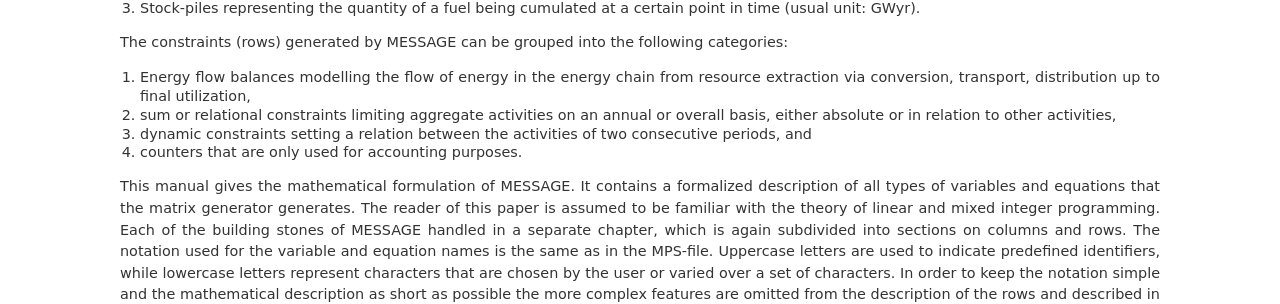
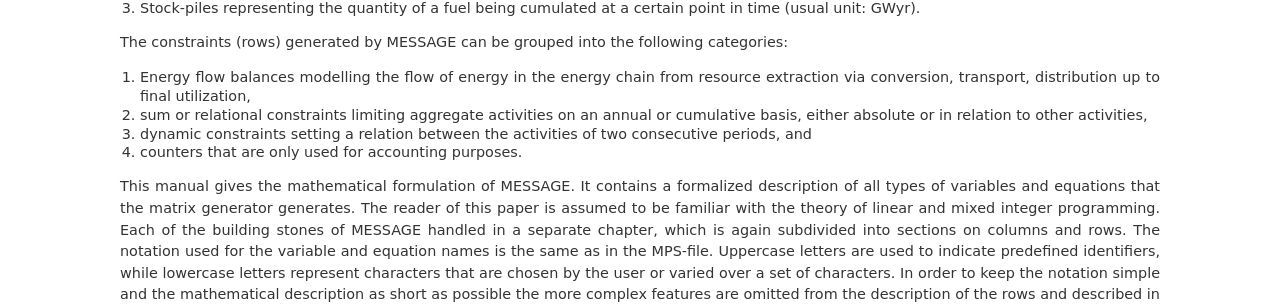
Before and after one commit to iiasa/message_doc, a Sphinx documentation site: the page built from source/message_globiom/annex/message/1_introduction.rst, in a window 1280 px wide. Shown: the part 361-665 px from the top of the page. Built offline with Sphinx 7.4.7, drawn with Linux system fonts in a browser that asks for light colours; pages that are not in the unit, such as notebooks, are missing from menus.

Commit message:
Update 1_introduction.rst

```diff
--- a/source/message_globiom/annex/message/1_introduction.rst
+++ b/source/message_globiom/annex/message/1_introduction.rst
@@ -13,7 +13,7 @@
 The constraints (rows) generated by MESSAGE can be grouped into the following categories:
 
 1. Energy flow balances modelling the flow of energy in the energy chain from resource extraction via conversion, transport, distribution up to final utilization,
-2. sum or relational constraints limiting aggregate activities on an annual or overall basis, either absolute or in relation to other activities,
+2. sum or relational constraints limiting aggregate activities on an annual or cumulative basis, either absolute or in relation to other activities,
 3. dynamic constraints setting a relation between the activities of two consecutive periods, and
 4. counters that are only used for accounting purposes.
 
```
